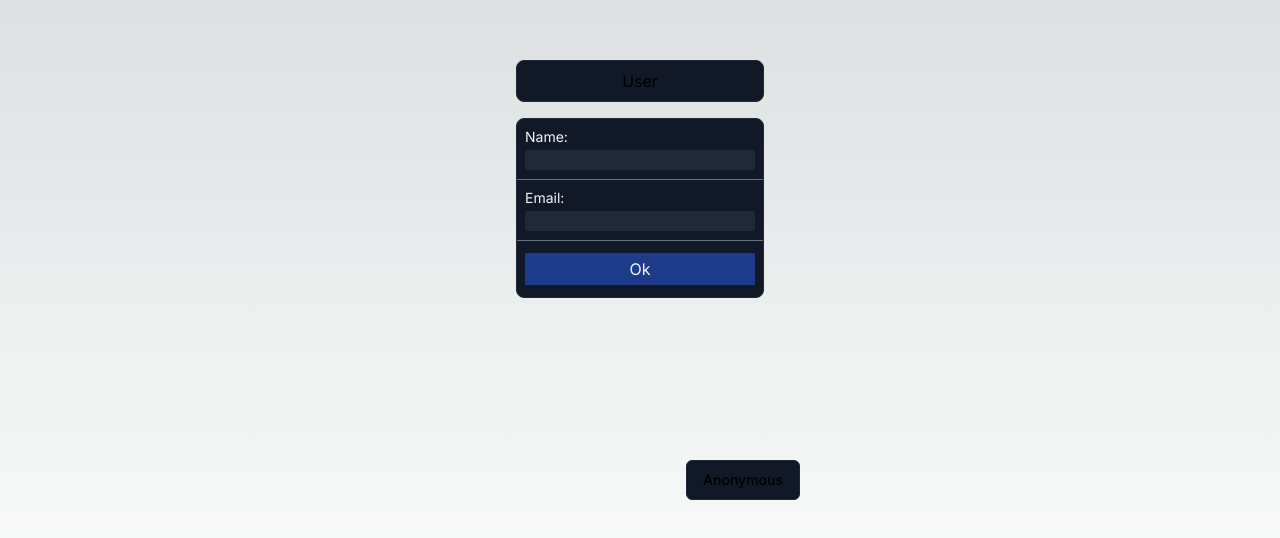
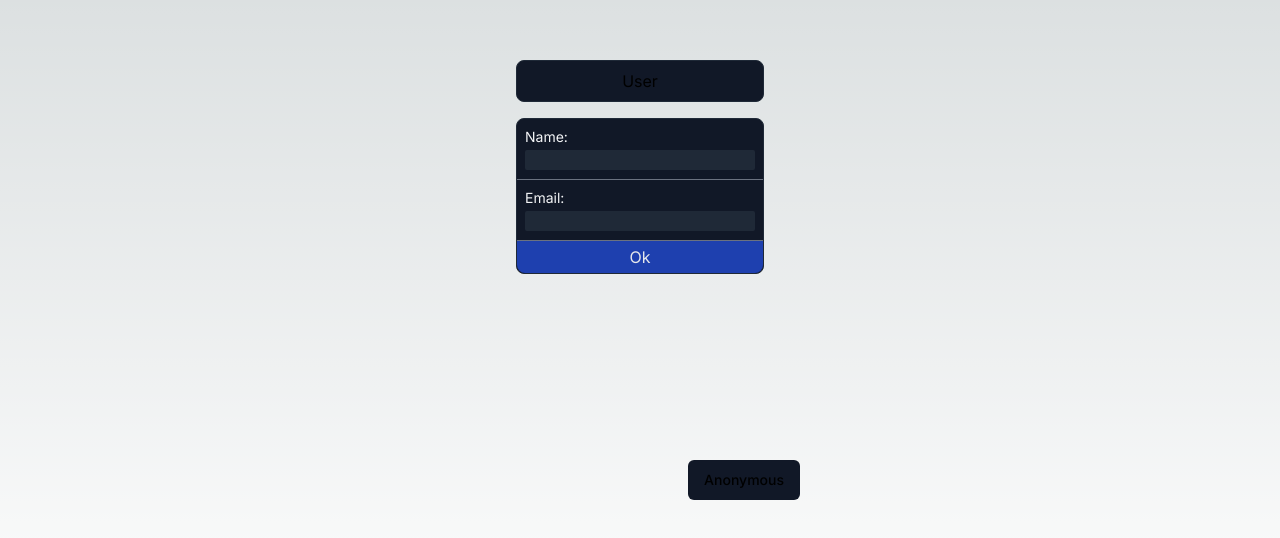
Before and after one commit to flyck/task-party-planner, a Next.js app in the folder frontend/: page /editUser in a window 1280 px wide. Shown: the part 120-658 px from the top of the page. Built offline with nearby package versions, Linux system fonts and the light colour scheme.

Commit message:
chore: make button nicer and turn it into a component

```diff
--- a/frontend/components/party-details.tsx
+++ b/frontend/components/party-details.tsx
@@ -6,8 +6,10 @@ import React from "react"
  */
 import { Button } from "@/components/ui/button"
 import AppLayout from "@/components/appLayout"
+import SubmitButton from "./ui/minis/submitButton";
 
 const PartyDetails: React.FC<{}> = () => {
+  //https://stackoverflow.com/questions/72673362/error-text-content-does-not-match-server-rendered-html
   const [hydrated, setHydrated] = React.useState(false);
   React.useEffect(() => {
     setHydrated(true);
@@ -34,20 +36,16 @@ const PartyDetails: React.FC<{}> = () => {
       <div className="text-sm">Description:</div>
       <input className="w-full text-sm bg-gray-800 px-2 rounded-sm " type="text" defaultValue="" onFocus={() => checkUser()} />
     </div>
-    <div className="p-2 my-1">
-      <Button className="w-full bg-blue-900 h-8" disabled={true}>
-        Create
-      </Button>
-    </div>
+    <SubmitButton disabled={true} />
   </AppLayout>
   )
 }
 
 function checkUser() {
-  const userName = typeof window !== "undefined" ? window.localStorage.getItem("userName") : ""
-  const userEmail = typeof window !== "undefined" ? window.localStorage.getItem("userEmail") : ""
+  const userName = window.localStorage.getItem("userName")
+  const userEmail = window.localStorage.getItem("userEmail")
 
-  if (!userName) {
+  if (!userName && !userEmail) {
     window.location.assign("/editUser?showInfo=true");
   }
 }
--- /dev/null
+++ b/frontend/components/ui/minis/submitButton.tsx
@@ -0,0 +1,9 @@
+const SubmitButton: React.FC<React.HTMLProps<HTMLButtonElement>> = (props) => {
+  return (
+    <button {...props} className="disabled:bg-gray-800 bg-blue-800 text-gray-200 rounded-b-lg w-full h-8" type="submit" >
+      Ok
+    </button>
+  )
+}
+
+export default SubmitButton
--- a/frontend/components/user-details.tsx
+++ b/frontend/components/user-details.tsx
@@ -10,7 +10,7 @@ const UserDetails: React.FC<any> = () => {
 
   return (<>
     <div className="text-right">
-      <Button className="inline-block bg-gray-900 border-gray-800" variant="outline" onClick={() => window.location.assign("/editUser")}>
+      <Button className="inline-block bg-gray-900 border-gray-800" onClick={() => window.location.assign("/editUser")}>
         {!hydrated ? null : getUserName()}
       </Button>
     </div >
@@ -18,7 +18,7 @@ const UserDetails: React.FC<any> = () => {
 }
 
 function getUserName() {
-  const name = window.localStorage.getItem("userName")
+  const name = localStorage.getItem("userName")
   return name || "Anonymous"
 }
 
--- a/frontend/pages/editUser.tsx
+++ b/frontend/pages/editUser.tsx
@@ -1,6 +1,7 @@
 import { useRouter, useSearchParams } from 'next/navigation';
 import React, { useState, useEffect } from "react"
 import AppLayout from "@/components/appLayout"
+import SubmitButton from '@/components/ui/minis/submitButton';
 
 const EditUser: React.FC<{}> = () => {
   const router = useRouter();
@@ -64,11 +65,7 @@ const EditUser: React.FC<{}> = () => {
             onChange={handleChange}
           />
         </div>
-        <div className="p-2 my-1">
-          <button className="w-full bg-blue-900 h-8" type="submit">
-            Ok
-          </button>
-        </div>
+        <SubmitButton />
       </form>
     </AppLayout>
   )
```
